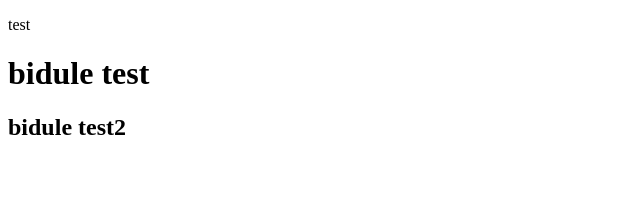
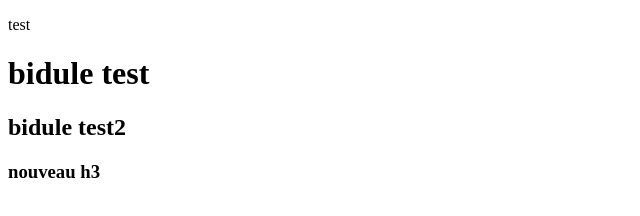
Before and after one commit to MegaMimh/Actimel, a plain HTML site: page index.html in a window 1280 px wide. Shown: the whole page, without its empty margins (0-640 px from the left). Drawn offline with Linux system fonts and the light colour scheme.

Commit message:
nouveau h3

```diff
--- a/index.html
+++ b/index.html
@@ -10,6 +10,7 @@
     <p>test</p>
     <h1>bidule test</h1>
     <h2>bidule test2</h2>
+    <h3>nouveau h3</h3>
 
 </body>
 </html>
```
